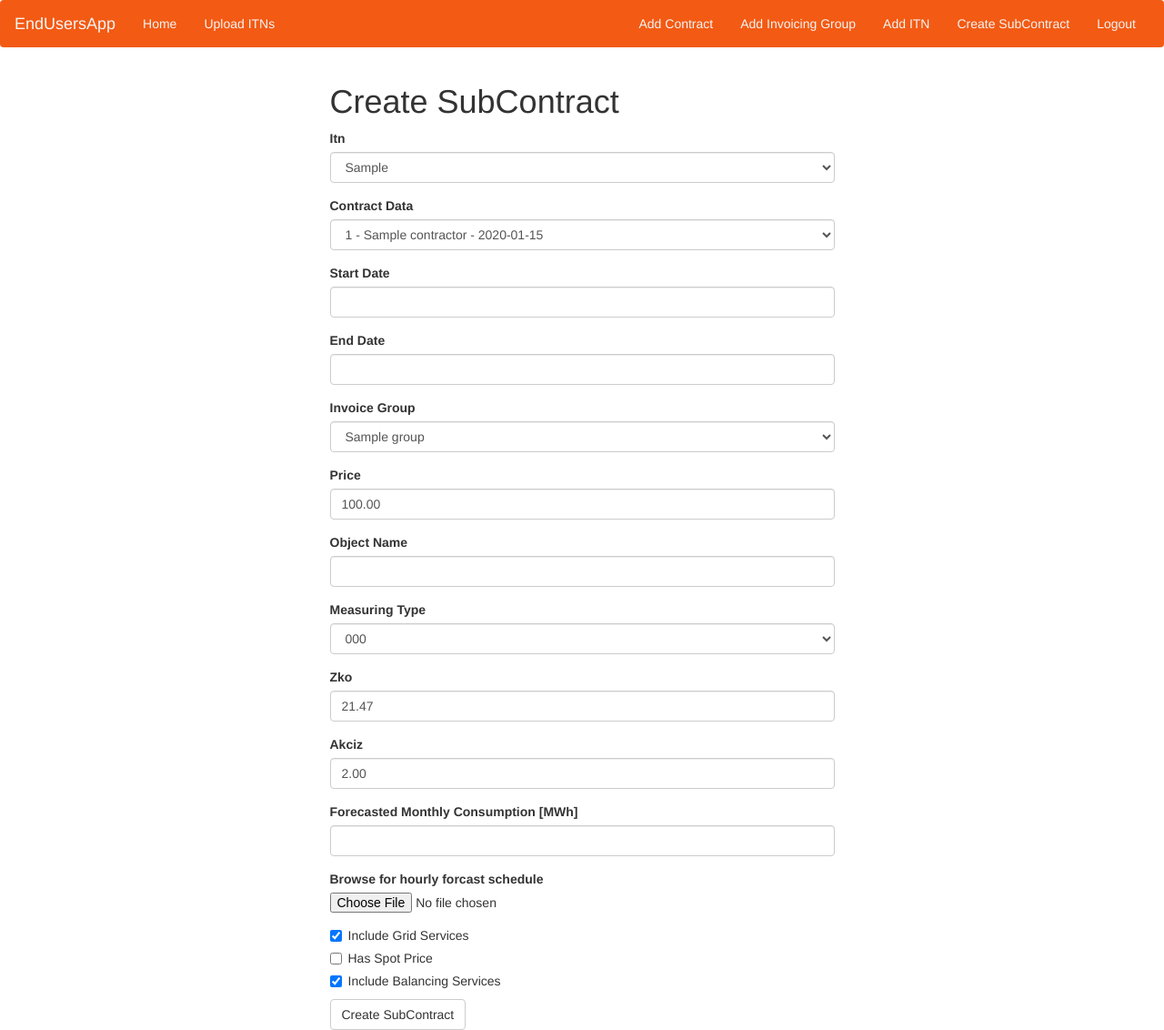
After one commit to morskibg/MVC_Individual_Project, a Flask app: page /create_subcontract in a window 1280 px wide. The commit adds this page. Shown: the whole page at 91% size. Run offline with Flask 2, Linux system fonts and the light colour scheme; a user stored in the database is signed in; tables that the repository leaves empty hold one stand-in row (values such as "Sample post"); some libraries are stand-ins or nearby versions.

Commit message:
added collision function for subcontracts

```diff
--- a/app/__init__.py
+++ b/app/__init__.py
@@ -20,4 +20,3 @@ app.static_folder = 'static'
 
 
 from app import routes, models
-# from .helper_functions import *
--- a/app/forms.py
+++ b/app/forms.py
@@ -6,7 +6,7 @@ from wtforms import (
 # from wtforms.fields import DateField
 from wtforms.ext.sqlalchemy.fields import QuerySelectField
 from wtforms.validators import ValidationError, DataRequired, Email, EqualTo, Length, Optional,NumberRange
-from app.models import User, Contract, Contractor, MeasuringType
+from app.models import User, Contract, Contractor, MeasuringType, ItnMeta, InvoiceGroup, MeasuringType
 import re
 import sys
 import datetime as dt
@@ -100,8 +100,8 @@ class NewContractForm(FlaskForm):
     subject = TextField('Subject')
     parent_contract_internal_id = SelectField('Parent Contract Number')
     signing_date = StringField(id='sign_datepicker', validators = [DataRequired()])
-    start_date = StringField(id='start_datepicker', validators = [DataRequired()])
-    end_date = StringField(id='end_datepicker', validators = [DataRequired()])
+    start_date = StringField(id='start_datepicker', validators = [Optional()])
+    end_date = StringField(id='end_datepicker', validators = [Optional()])
     duration_in_days = IntegerField('Duration of The Contract (in days)', validators=[NumberRange(min = 1, max = 3652)], default=365)
     # price = DecimalField('Price',validators=[NumberRange(min = 0.01, max = 300)])
     invoicing_interval = IntegerField('Invoicing Interval (in days)', validators=[NumberRange(min = 1, max = 90)], default=31)
@@ -169,36 +169,35 @@ class StpCoeffsForm(FlaskForm):
 
     submit = SubmitField('Add Stp Coeffs')
 
+class CreateSubForm(FlaskForm):
+
+    itn = QuerySelectField(query_factory = lambda: ItnMeta.query, allow_blank = False,get_label='itn', validators=[DataRequired()])
+    contract_data = QuerySelectField(query_factory = lambda: Contract.query, allow_blank = False,get_label=Contract.__str__  , validators=[DataRequired()])
+    start_date = StringField(id='start_datepicker', validators = [DataRequired()])
+    end_date = StringField(id='end_datepicker', validators = [DataRequired()])
+    invoice_group = QuerySelectField(query_factory = lambda: InvoiceGroup.query, allow_blank = False,get_label='name', validators=[DataRequired()])
+    price = DecimalField('Price',validators=[NumberRange(min = 0.01, max = 300),DataRequired()], default = 100)
+    object_name = StringField('Object Name', validators=[Optional()])
+    measuring_type = QuerySelectField(query_factory = lambda: MeasuringType.query, allow_blank = False,get_label='code', validators=[DataRequired()])
+    zko = DecimalField('Zko',validators=[NumberRange(min = 0.01, max = 100),DataRequired()], default = 21.47)
+    akciz = DecimalField('Akciz',validators=[NumberRange(min = 0.01, max = 100),DataRequired()],default = 2.00)
+    forecast_vol = DecimalField('Forecasted Monthly Consumption [MWh]',validators=[Optional()])
+    file_ = FileField('Browse for hourly forcast schedule',validators=[Optional()])
+
+    has_grid_services = BooleanField('Include Grid Services', default = True)
+    has_spot_price = BooleanField('Has Spot Price', default = False)
+    has_balancing = BooleanField('Include Balancing Services', default = True)
+
+    submit = SubmitField('Create SubContract')
 
 
 
+class UploadExcelForm(FlaskForm):
 
 
+    file_1 = FileField('Browse for Upload Contracts File')
+    file_2 = FileField('Browse for Add Invoicing Group File')
+    file_3 = FileField('Browse for Add ITN File')
 
 
-
-
-
-
-
-
-
-
-
-
-
-# class NewContractForm(FlaskForm):
-
-#     internal_number = StringField('InternalNumber', validators=[DataRequired()])
-#     contractor_name = SelectField('ContractorName', validators=[DataRequired()])
-
-#     def __init__(self, *args, **kwargs):
-#         super(NewContractForm, self).__init__(*args, **kwargs)
-#         self.contractor_name.choices = [(c.id, c.name) for c in Contractor.query.order_by(Contractor.name)]
-
-#     submit = SubmitField('AddContract')
-
-#     def validate_contractor(self, name):
-#         contractor = Contractor.query.filter_by(name=name.data).first()
-#         if contractor is None:
-#             raise ValidationError('There is not such a contractor in database !')
+    submit = SubmitField('Upload')
--- a/app/routes.py
+++ b/app/routes.py
@@ -6,8 +6,8 @@ import pandas as pd
 from flask import render_template, flash, redirect, url_for, request, g
 from app import app
 from app.forms import (
-    LoginForm, RegistrationForm, NewContractForm, AddItnForm, AddInvGroupForm,
-    UploadInvGroupsForm, UploadContractsForm, UploadItnsForm, StpCoeffsForm)
+    LoginForm, RegistrationForm, NewContractForm, AddItnForm, AddInvGroupForm, UploadExcelForm,
+    UploadInvGroupsForm, UploadContractsForm, UploadItnsForm, StpCoeffsForm, CreateSubForm)
 from flask_login import current_user, login_user, logout_user, login_required
 from app.models import *
 
@@ -17,14 +17,20 @@ from app import db
 from werkzeug.utils import secure_filename
 from app.helper_functions import (get_contract_by_internal_id,
                                  convert_date_to_utc,
+                                 convert_date_from_utc,
                                  validate_ciryllic,
                                  set_contarct_dates,
                                  get_address,
                                  get_invoicing_group,
                                  get_itn_meta,
                                  generate_utc_time_series,
-                                 get_subcontract,
+                                 generate_subcontract,
                                  get_erp_id_by_name,
+                                 get_subcontracts_by_itn_and_utc_dates,
+                                 check_and_load_hourly_schedule,
+                                 get_remaining_forecat_schedule,
+                                 has_overlaping_subcontracts,
+                                 apply_collision_function,
 
 )
 
@@ -96,8 +102,8 @@ def add_contract():
     if form.validate_on_submit():
 
         signing_date_utc =  convert_date_to_utc("Europe/Sofia",form.signing_date.data)
-        start_date_utc =  convert_date_to_utc("Europe/Sofia",form.start_date.data)
-        end_date_utc =  convert_date_to_utc("Europe/Sofia",form.end_date.data) + dt.timedelta(hours = 23)
+        start_date_utc =  convert_date_to_utc("Europe/Sofia",form.start_date.data) if form.start_date.data != '' else None
+        end_date_utc =  convert_date_to_utc("Europe/Sofia",form.end_date.data) + dt.timedelta(hours = 23) if form.end_date.data != '' else None
 
         # print(convert_date_to_utc("Europe/Sofia",form.signing_date.data),file=sys.stdout)
         current_conract = Contract(internal_id = form.internal_id.data, contractor_id = form.contractor_id.data, subject = form.subject.data, \
@@ -130,9 +136,9 @@ def add_contract():
 def add_itn():
 
     form = AddItnForm()
-
+    tz = "Europe/Sofia"
     form.measuring_type_id.choices = [(c.id, c.code) for c in MeasuringType.query.order_by(MeasuringType.id)]
-    form.internal_id.choices = [(c.id, (f'{c.internal_id}, {c.contractor.name}, {c.signing_date.date()}')) for c in Contract.query.order_by(Contract.internal_id)]
+    form.internal_id.choices = [(c.id, (f'{c.internal_id}, {c.contractor.name}, {convert_date_from_utc(tz,c.signing_date,False).date()}')) for c in Contract.query.order_by(Contract.internal_id)]
     form.erp_id.choices = [(c.id, c.name) for c in Erp.query.order_by(Erp.id)]
     form.grid_voltage.choices = [(x, x) for x in ['HV', 'MV', 'LV']]
     form.virtual_parent_id.choices = [(c.itn, c.itn) for c in ItnMeta.query.filter(ItnMeta.is_virtual == True).order_by(ItnMeta.itn)]
@@ -174,6 +180,7 @@ def add_itn():
 
         #4 SUB CONTRACT
         curr_contract = Contract.query.filter(Contract.id == form.internal_id.data).first()
+
         if curr_contract is None:
             flash(f'Strange - no such an contract with id :{form.internal_id.data}!','danger')
         else:
@@ -181,15 +188,19 @@ def add_itn():
                 set_contarct_dates(curr_contract, form.activation_date.data)
 
             curr_measuring_type = MeasuringType.query.filter(MeasuringType.id == form.measuring_type_id.data).first()
-            # flash(request.files.get('file_').filename)
+
             forcasted_vol = None
-            if request.files.get('file_').filename == '':
+            if request.files.get('file_').filename != '' and curr_measuring_type.code in ['DIRECT','UNDIRECT']:
                 df = pd.read_excel(request.files.get('file_'), sheet_name=None)
                 if set(df[form.itn.data].columns).issubset(['date', 'forcasted_volume']):
                     forcasted_vol = Decimal(str(df[form.itn.data]['forcasted_volume'].sum()))
                     g.forcasted_schedule = df[form.itn.data]
             else:
-                forcasted_vol = Decimal(str(form.forecast_vol.data))
+                if form.forecast_vol.data is None:
+                    flash('No forcasted volume provided or measuring type mismatch.','danger')
+                    return redirect(url_for('add_itn'))
+                else:
+                    forcasted_vol = Decimal(str(form.forecast_vol.data))
 
             curr_sub_contract = SubContract(itn = form.itn.data, \
                                     contract_id = curr_contract.id, \
@@ -197,7 +208,7 @@ def add_itn():
                                     price = round(form.price.data, MONEY_ROUND), \
                                     invoice_group_id = curr_inv_group.id, \
                                     measuring_type_id = curr_measuring_type.id, \
-                                    start_date = convert_date_to_utc("Europe/Sofia", form.activation_date.data).replace(tzinfo=None),\
+                                    start_date = convert_date_to_utc("Europe/Sofia", form.activation_date.data),\
                                     end_date = curr_contract.end_date.replace(tzinfo=None), \
                                     zko = form.zko.data, \
                                     akciz = form.akciz.data,
@@ -221,7 +232,8 @@ def add_itn():
 def add_invoicing_group():
 
     form = AddInvGroupForm()
-    form.internal_id.choices = [(c.id, (f'{c.internal_id}, {c.contractor.name}, {c.signing_date.date()}')) for c in Contract.query.order_by(Contract.internal_id)]
+    tz = "Europe/Sofia"
+    form.internal_id.choices = [(c.id, (f'{c.internal_id}, {c.contractor.name}, {convert_date_from_utc(tz,c.signing_date,False).date()}')) for c in Contract.query.order_by(Contract.internal_id)]
 
     if form.validate_on_submit():
         curr_contract = Contract.query.filter(Contract.id == form.internal_id.data).first()
@@ -287,7 +299,7 @@ def upload_itns():
                     else:
                         flash(curr_itn_meta, 'info')
                         # curr_itn_meta.save()
-                    curr_sub_contr = get_subcontract(row, curr_contract, df)
+                    curr_sub_contr = generate_subcontract(row, curr_contract, df)
                     if curr_sub_contr is not None:
                         curr_sub_contr.save()
 
@@ -402,6 +414,138 @@ def stp():
 
     return render_template('stp.html', title='Upload STP Coeffs', form = form)
 
+@app.route('/create_subcontract', methods=['GET', 'POST'])
+@login_required
+def create_subcontract():
+
+    form = CreateSubForm()
+    if form.validate_on_submit():
+
+        form_start_date_utc = convert_date_to_utc("Europe/Sofia", form.start_date.data)
+        form_end_date_utc = convert_date_to_utc("Europe/Sofia", form.end_date.data) + dt.timedelta(hours = 23)
+        form_price = round(Decimal(str(form.price.data)), MONEY_ROUND)
+        form_zko = round(Decimal(str(form.zko.data)), MONEY_ROUND)
+        form_akciz = round(Decimal(str(form.akciz.data)), MONEY_ROUND)
+        form_forecasted_vol  = check_and_load_hourly_schedule(form)
+
+        curr_contract = get_contract_by_internal_id(form.contract_data.data.internal_id)
+        applicable_sub_contracts = get_subcontracts_by_itn_and_utc_dates(form.itn.data.itn, form_start_date_utc, form_end_date_utc)
+        # print(applicable_sub_contracts, file = sys.stdout)
+        if has_overlaping_subcontracts(form.itn.data.itn, form_start_date_utc) and has_overlaping_subcontracts(form.itn.data.itn, form_end_date_utc):
+            flash('overlaping', 'danger')
+        else:
+            forecasted_vol = check_and_load_hourly_schedule(form)
+            new_sub_contract = SubContract(itn = form.itn.data.itn,
+                                    contract_id = form.contract_data.data.id, \
+                                    object_name = form.object_name.data,\
+                                    price = form_price, \
+                                    invoice_group_id = form.invoice_group.data.id, \
+                                    measuring_type_id = form.measuring_type.data.id, \
+                                    start_date = form_start_date_utc,\
+                                    end_date =  form_end_date_utc, \
+                                    zko = form_zko, \
+                                    akciz = form_akciz, \
+                                    has_grid_services = form.has_grid_services.data, \
+                                    has_spot_price = form.has_spot_price.data, \
+                                    has_balancing = form.has_balancing.data, \
+                                    forecast_vol = forecasted_vol)
+            for curr_subcontract in applicable_sub_contracts:
+                print(curr_subcontract, file = sys.stdout)
+                print(f'new_start_date = {form_start_date_utc} ----- new_end_date = {form_end_date_utc}', file = sys.stdout)
+                print(f'old_start_date = {curr_subcontract.start_date} ----- old_end_date = {curr_subcontract.end_date}', file = sys.stdout)
+                apply_collision_function(new_sub_contract, curr_subcontract)
+
+
+        # print(applicable_sub_contracts, file = sys.stdout)
+        # print(has_overlaping_subcontracts(form.itn.data.itn, form_start_date_utc))
+
+
+        # if len(sub_contracts) > 1:
+        #     flash(f'Error ! Overlaping subcontracts with itn {form.itn.data.itn} and local start date {form.start_date.data}','error')
+
+        # elif len(sub_contracts) == 1:
+        #     old_sub_calculated_end_date = form_start_date_utc - dt.timedelta(hours = 1)
+        #     new_sub_calculated_end_date = form_end_date_utc + dt.timedelta(hours = 23)
+        #     old_sub_end_date = sub_contracts[0].end_date
+
+        #     if form_start_date_utc == curr_contract.start_date:
+        #         print('in strat date == conract start date', file = sys.stdout)
+        #         if form_end_date_utc == curr_contract.end_date:
+        #             print('reset subcontract', file = sys.stdout)
+        #             ItnSchedule.query.filter((ItnSchedule.utc >= form_start_date_utc) & (ItnSchedule.utc <= form_end_date_utc) & (ItnSchedule.itn == form.itn.data.itn)).delete()
+        #             SubContract.query.filter((SubContract.itn == form.itn.data.itn) & (SubContract.start_date >= form_start_date_utc) & (SubContract.end_date <= form_end_date_utc)).delete()
+        #             db.session.commit()
+        #         else:
+        #             sub_contracts[0].update({'start_date':form_end_date_utc})
+        #             flash('old_subcontract start date updated','info')
+
+        #     else:
+        #         if form_end_date_utc != old_sub_end_date:
+        #             remaining_schedule = get_remaining_forecat_schedule(form.itn.data.itn, form_end_date_utc)
+        #             old_schedule = ItnSchedule.query.filter(ItnSchedule.itn == form.itn.data.itn, ItnSchedule.utc <= old_sub_end_date).all()
+        #         # calculated_old_forecasted_vol =
+        #         sub_contracts[0].update({'end_date':old_sub_calculated_end_date})
+        #         flash('old_subcontract updated','info')
+
+            # forecasted_vol = check_and_load_hourly_schedule(form)
+            # new_sub_contract = SubContract(itn = form.itn.data.itn,
+            #                         contract_id = form.contract_data.data.id, \
+            #                         object_name = form.object_name.data,\
+            #                         price = form_price, \
+            #                         invoice_group_id = form.invoice_group.data.id, \
+            #                         measuring_type_id = form.measuring_type.data.id, \
+            #                         start_date = form_start_date_utc,\
+            #                         end_date =  form_end_date_utc, \
+            #                         zko = form_zko, \
+            #                         akciz = form_akciz, \
+            #                         has_grid_services = form.has_grid_services.data, \
+            #                         has_spot_price = form.has_spot_price.data, \
+            #                         has_balancing = form.has_balancing.data, \
+            #                         forecast_vol = forecasted_vol)
+
+            # new_sub_contract.save()
+            # if (form_end_date_utc != old_sub_end_date) & (form_start_date_utc != curr_contract.start_date) & (form_end_date_utc != curr_contract.end_date):
+            #     flash(f'ended before old sub contract end date - create one more additional sub','info')
+            #     # forecasted_vol = Decimal(str('999'))
+            #     forecasted_vol = check_and_load_hourly_schedule(form)
+            #     additional_sub_contract = SubContract(itn = sub_contracts[0].itn,
+            #                         contract_id = sub_contracts[0].contract_id, \
+            #                         object_name = sub_contracts[0].object_name,\
+            #                         price = sub_contracts[0].price, \
+            #                         invoice_group_id = sub_contracts[0].invoice_group_id, \
+            #                         measuring_type_id = sub_contracts[0].measuring_type_id, \
+            #                         start_date = form_end_date_utc + dt.timedelta(hours = 1) ,\
+            #                         end_date =  old_sub_end_date, \
+            #                         zko = sub_contracts[0].zko, \
+            #                         akciz = sub_contracts[0].akciz, \
+            #                         has_grid_services = sub_contracts[0].has_grid_services, \
+            #                         has_spot_price = sub_contracts[0].has_spot_price, \
+            #                         has_balancing = sub_contracts[0].has_balancing, \
+            #                         forecast_vol = forecasted_vol)
+
+            #     additional_sub_contract.save()
+
+
+
+            # sub_contracts[0].end_date = old_sub_calculated_end_date
+
+
+
+
+            # flash(f'old_sub_calculated_end_date :{old_sub_calculated_end_date}', 'info')
+            # flash(f'form.start_date: {convert_date_to_utc("Europe/Sofia",form.start_date.data)}', 'info')
+            # flash(f'form_sub_end_date: {form_sub_end_date}', 'info')
+            # flash(f'old_sub_end_date: {old_sub_end_date}', 'info')
+
+
+
+
+
+
+    return render_template('create_subcontract.html', title='Create SubContract', form = form)
+
+
+
 @app.route('/table', methods=['GET', 'POST'])
 @login_required
 def table():
--- a/app/templates/base.html
+++ b/app/templates/base.html
@@ -32,6 +32,7 @@
                 <div class="collapse navbar-collapse" id="bs-example-navbar-collapse-1">
                     <ul class="nav navbar-nav">
                         <li><a class="nav-link"  href="{{ url_for('index') }}">Home</a></li>
+                        <li><a class="nav-link"  href="{{ url_for('upload_itns') }}">Upload ITNs</a></li>
 
                     </ul>
                     <ul class="nav navbar-nav navbar-right">
@@ -41,6 +42,7 @@
                         <li><a class="nav-link" href="{{ url_for('add_contract') }}">Add Contract</a></li>
                         <li><a class="nav-link" href="{{ url_for('add_invoicing_group') }}">Add Invoicing Group</a></li>
                         <li><a class="nav-link" href="{{ url_for('add_itn') }}">Add ITN</a></li>
+                        <li><a class="nav-link" href="{{ url_for('create_subcontract') }}">Create SubContract</a></li>
                         <li><a class="nav-link" href="{{ url_for('logout') }}">Logout</a></li>
                         {% endif %}
                     </ul>
--- /dev/null
+++ b/app/templates/create_subcontract.html
@@ -0,0 +1,12 @@
+{% extends "base.html" %}
+{% import 'bootstrap/wtf.html' as wtf %}
+
+
+{% block app_content %}
+    <div class='col-md-3'></div>
+    <div class='col-md-6'>
+        <h1>Create SubContract</h1>
+        {{ wtf.quick_form(form) }}
+    </div>
+    <div class='col-md-3'> </div>
+{% endblock %}
```
Also changed, not shown: app/helper_functions.py (+143 -14 lines), app/models.py (+71 -13 lines).
